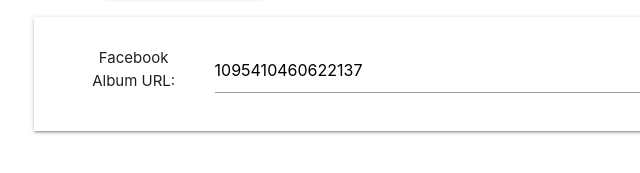
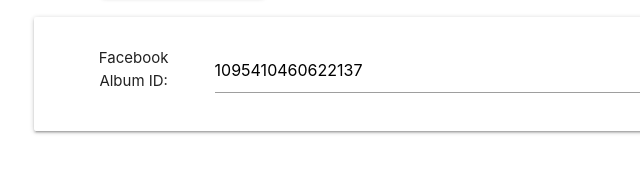
Before and after one commit to WillPower264/FotoFinder, a website: page public/html/home.html in a window 1280 px wide. Shown: the part 273-446 px from the top of the page, 158-798 px from the left. Drawn offline with nearby package versions, Linux system fonts and the light colour scheme; files whose address does not match are found by name.

Commit message:
updated home.html

```diff
--- a/public/html/home.html
+++ b/public/html/home.html
@@ -38,7 +38,7 @@
           <div id = "inputArea" style="padding: 2em;" class="row center card">
             <span id="facebookInput">
               <div class = "col s2">
-                Facebook Album URL:
+                Facebook Album ID:
               </div>
               <div class = "col s10">
                 <input id="facebookURL" type="text" value="1095410460622137" />
```
